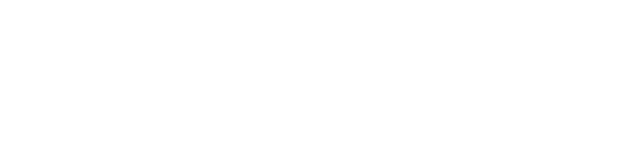
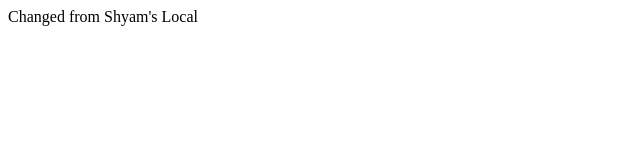
Before and after one commit to sskumar87/CodingUntangled, a plain HTML site: page WebContent/views/index.html in a window 1280 px wide. Shown: the whole page, without its empty margins (0-640 px from the left). Drawn offline with Linux system fonts and the light colour scheme.

Commit message:
Demo change for commit

```diff
--- a/WebContent/views/index.html
+++ b/WebContent/views/index.html
@@ -5,6 +5,6 @@
 <title>Coding Untangled</title>
 </head>
 <body>
-
+<div>Changed from Shyam's Local</div>
 </body>
 </html>
```
